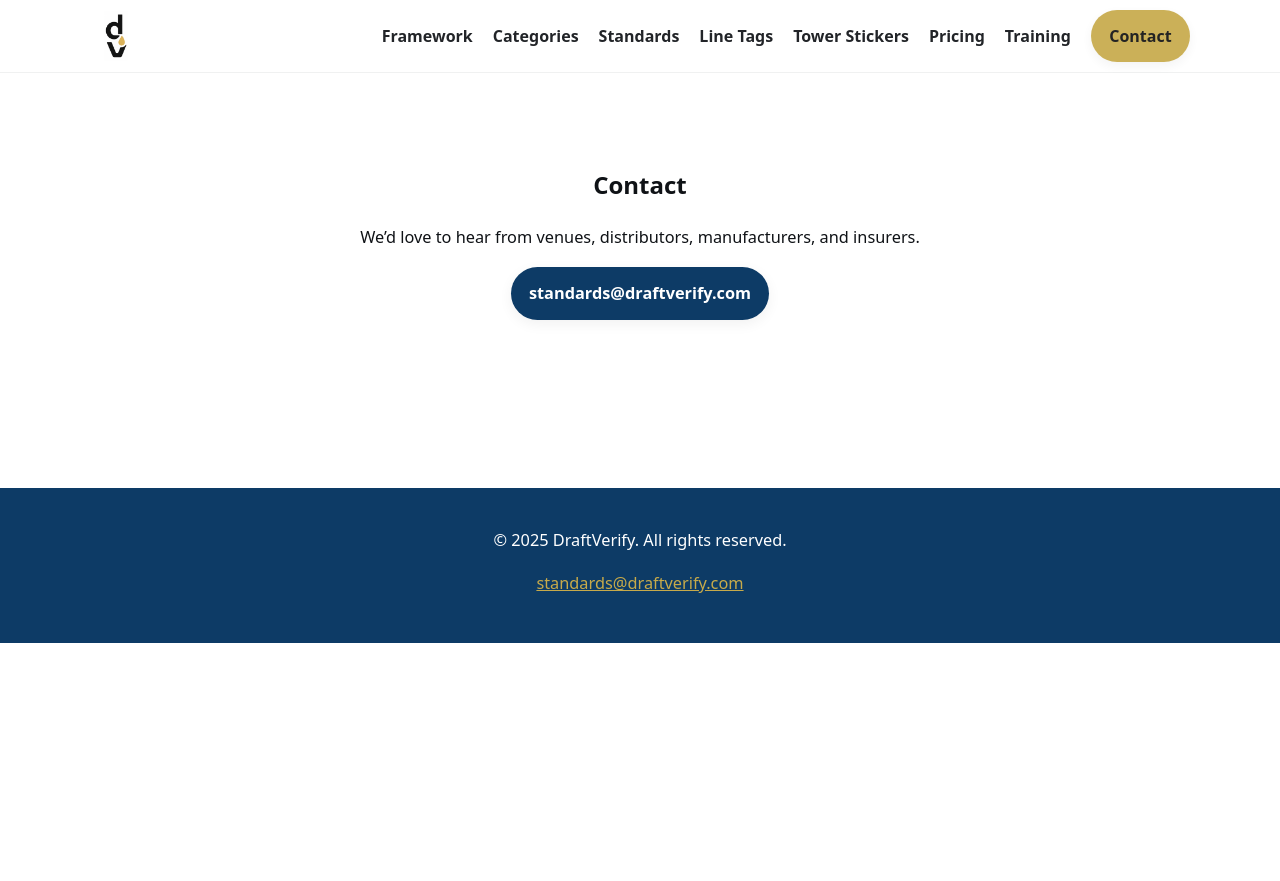
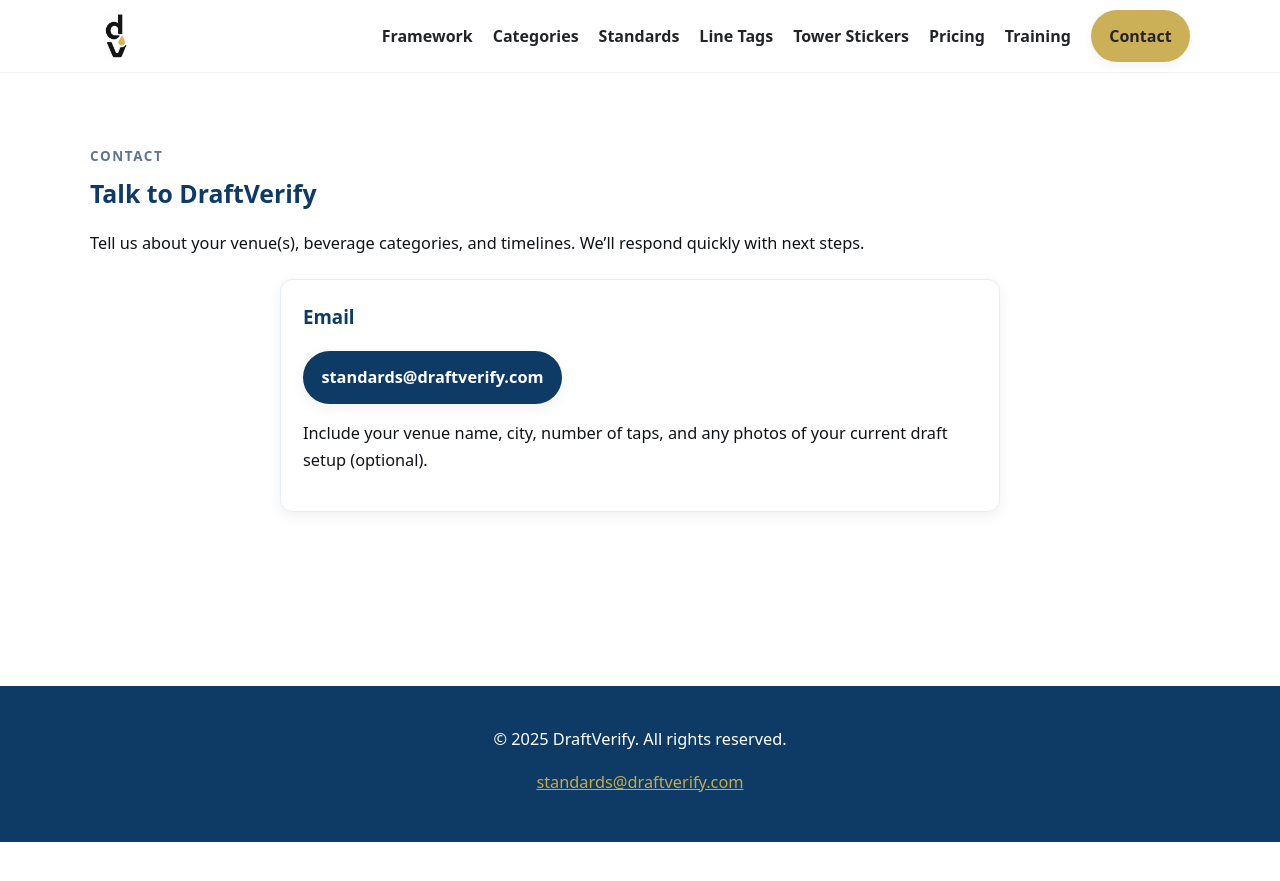
Before and after one commit to draftverify/draftverify.com, a Jekyll site: the page built from contact/index.md, in a window 1280 px wide. Shown: the top 881 px of the page. Built offline with Jekyll 4.4.1, drawn with Linux system fonts in a browser that asks for light colours.

Commit message:
Update index.md

```diff
--- a/contact/index.md
+++ b/contact/index.md
@@ -1,11 +1,18 @@
 ---
-layout: default
 title: Contact
-description: Get in touch with the DraftVerify Standards team.
+description: Get in touch with DraftVerify to start verification, request training, or ask a question.
 ---
 
-<section class="section center">
-  <h2>Contact</h2>
-  <p class="lead">We’d love to hear from venues, distributors, manufacturers, and insurers.</p>
-  <p><a href="mailto:standards@draftverify.com" class="btn primary">standards@draftverify.com</a></p>
+<section class="section">
+  <div class="container">
+    <div class="kicker">Contact</div>
+    <h2 class="h2">Talk to DraftVerify</h2>
+    <p>Tell us about your venue(s), beverage categories, and timelines. We’ll respond quickly with next steps.</p>
+
+    <div class="card" style="max-width:720px;margin:22px auto">
+      <h3>Email</h3>
+      <p><a class="btn primary" href="mailto:standards@draftverify.com">standards@draftverify.com</a></p>
+      <p>Include your venue name, city, number of taps, and any photos of your current draft setup (optional).</p>
+    </div>
+  </div>
 </section>
```
